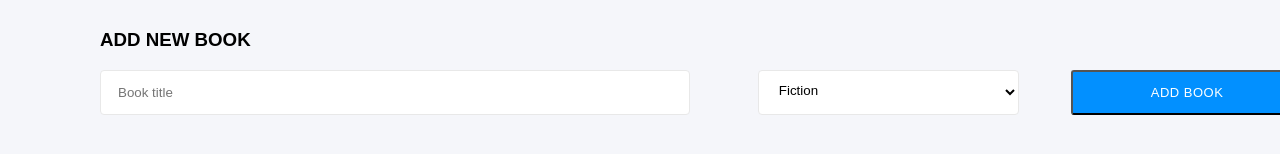
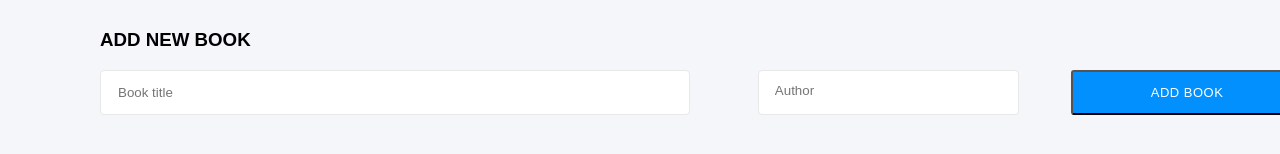
Before and after one commit to Nahid1911/bookstore_using_react, a React (Create React App) app: page / in a window 1280 px wide. Shown: the part 754-908 px from the top of the page. Built offline with nearby package versions, Linux system fonts and the light colour scheme.

Commit message:
Update the nav bar as component and change the category to Author

```diff
--- a/package.json
+++ b/package.json
@@ -3,6 +3,7 @@
   "version": "0.1.0",
   "private": true,
   "dependencies": {
+    "@babel/plugin-proposal-private-property-in-object": "^7.21.11",
     "@testing-library/jest-dom": "^5.16.5",
     "@testing-library/react": "^13.4.0",
     "@testing-library/user-event": "^13.5.0",
--- a/src/App.js
+++ b/src/App.js
@@ -1,23 +1,14 @@
-import { Route, Routes, Link } from 'react-router-dom';
+import { Route, Routes } from 'react-router-dom';
 import './App.css';
 import BooksContainer from './components/books';
 import Categories from './components/categories';
+import NavBar from './components/navBar';
 
 function App() {
   return (
     <>
       <div>
-        <nav className="navBar">
-          <h1>Bookstore CMS</h1>
-          <ul className="navUl">
-            <li className="naveLi">
-              <Link to="/">Books</Link>
-            </li>
-            <li className="naveLi">
-              <Link to="/categories">Categories</Link>
-            </li>
-          </ul>
-        </nav>
+        <NavBar />
       </div>
       <div className="appDiv">
         <Routes>
--- a/src/components/bookAddForm.js
+++ b/src/components/bookAddForm.js
@@ -3,11 +3,7 @@ const BookAddForm = () => (
     <h3>ADD NEW BOOK</h3>
     <form className="formFields">
       <input className="bookTtlInp" type="text" id="inputBookName" placeholder="Book title" />
-      <select className="bookCateg" type="dropdown" id="inputBookName" placeholder="Category">
-        <option value="action">Fiction</option>
-        <option value="non-fiction">Non-Fiction</option>
-        <option value="fantacy">Fantasy</option>
-      </select>
+      <input className="bookCateg" type="dropdown" id="inputBookName" placeholder="Author" />
       <button className="formBtn" type="submit" id="inputBookName"> ADD BOOK </button>
     </form>
   </div>
--- /dev/null
+++ b/src/components/navBar.js
@@ -0,0 +1,18 @@
+import React from 'react';
+import { Link } from 'react-router-dom';
+
+const NavBar = () => (
+  <nav className="navBar">
+    <h1>Bookstore CMS</h1>
+    <ul className="navUl">
+      <li className="naveLi">
+        <Link to="/">Books</Link>
+      </li>
+      <li className="naveLi">
+        <Link to="/categories">Categories</Link>
+      </li>
+    </ul>
+  </nav>
+);
+
+export default NavBar;
```
Also changed, not shown: 1 other file (tests, documents, lock files or other folders).
